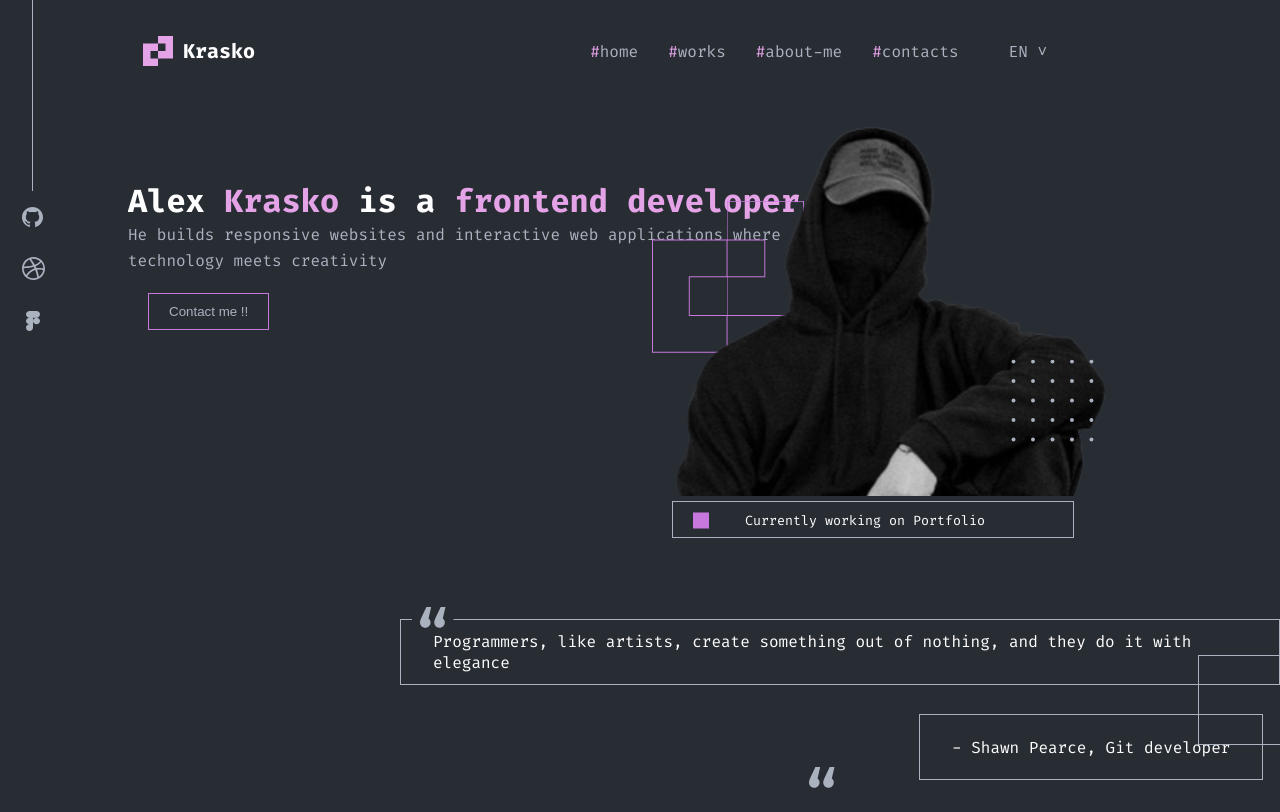
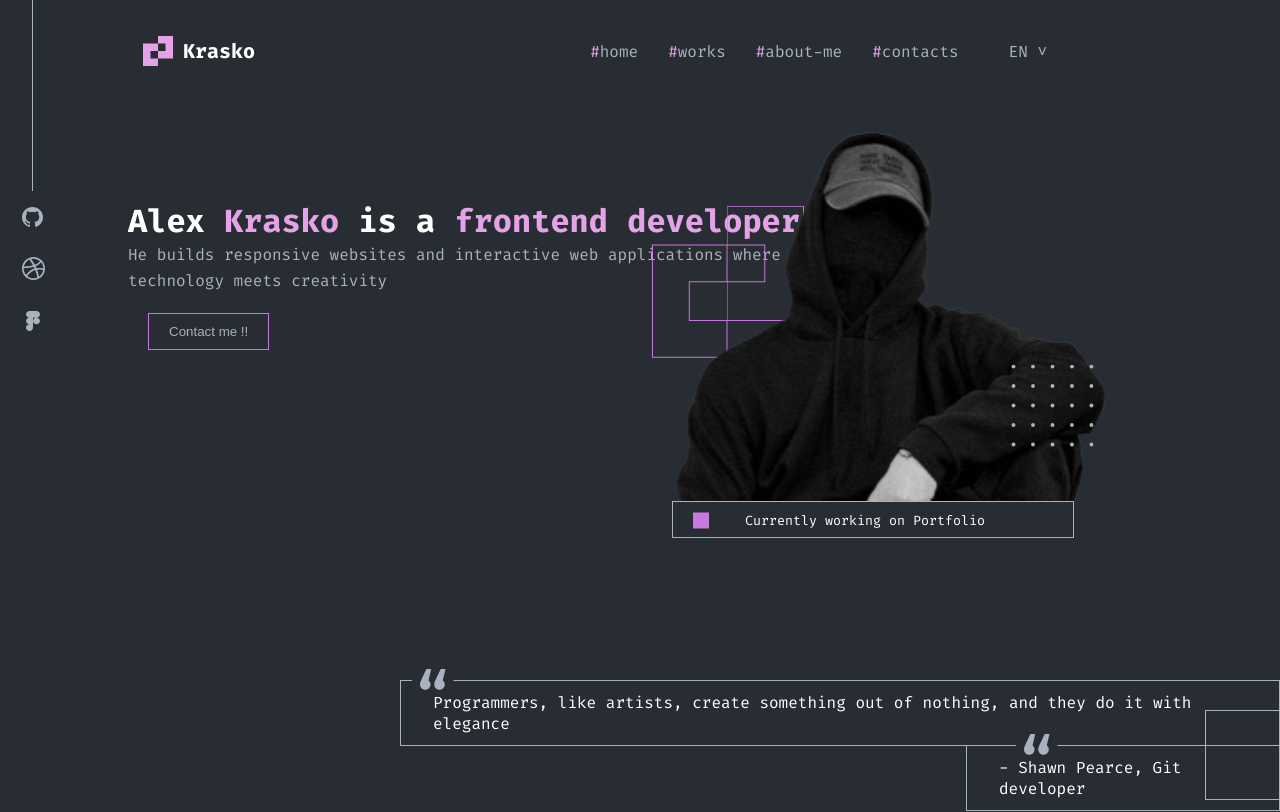
Before and after one commit to AliakseiKrasko/portfolio_project, a React app: page / in a window 1280 px wide. Shown: the top 812 px of the page. Built offline with nearby package versions, Linux system fonts and the light colour scheme.

Commit message:
styleded all project2

```diff
--- a/src/layout/section/about/About.tsx
+++ b/src/layout/section/about/About.tsx
@@ -84,5 +84,5 @@ const StyledImage = styled.img`
     justify-content: center;
     position: absolute;
     right: 180px;
-    top: 2400px;
+    top: 2130px;
 `
--- a/src/layout/section/main/Main.tsx
+++ b/src/layout/section/main/Main.tsx
@@ -33,9 +33,9 @@ export const Main = () => {
                 <StyledQuote>Programmers, like artists, create something out of nothing, and they do it with elegance</StyledQuote>
                 <StyledQuoteMini>- Shawn Pearce, Git developer</StyledQuoteMini>
                 <Icon iconId={`qutes`}
-                      style={{ position: 'absolute', left: '412px', bottom: '145px' }} zIndex={2}/>
+                      style={{ position: 'absolute', left: '412px', top: '665px' }} zIndex={2}/>
                 <Icon iconId={`qutes`}
-                      style={{ position: 'absolute', right: '427px', bottom: '-15px' }} zIndex={2}/>
+                      style={{ position: 'absolute', right: '212px', top: '730px' }} zIndex={2}/>
                 <StyledSquare></StyledSquare>
             </FlexWrapper>
         </StyledMain>
@@ -49,7 +49,7 @@ const StyledSection = styled.div`
     flex-direction: column;
     align-items: start;
     //min-width: 512px;
-    margin-top: 180px;
+    margin-top: 200px;
     //position: absolute;
     //left: 171px;
     //top: 140px;
@@ -74,7 +74,7 @@ const StyledPhoto = styled.img`
     z-index: 1;
     position: absolute;
     right: 171px;
-    top:115px;
+    top:120px;
 `
 // const StyledButton = styled.button`
 //     padding: 10px 20px;
@@ -140,7 +140,7 @@ const StyledQuote = styled.div`
     justify-content: center;
     border: 1px solid #ABB2BF;
     position: absolute;
-    bottom: 55px;
+    top: 620px;
     left: 400px;
     color: #FFFFFF;
     font-size: 16px;
@@ -156,8 +156,8 @@ const StyledQuoteMini = styled.div`
     justify-content: center;
     border: 1px solid #ABB2BF;
     position: absolute;
-    bottom: 20px;
-    left: 919px;
+    top: 745px;
+    left: 966px;
     color: #FFFFFF;
     font-size: 16px;
 `
@@ -167,7 +167,7 @@ const StyledSquare = styled.span`
     height: 90px;
     border: 1px solid #ABB2BF;
     position: absolute;
-    right: -8px;
-    bottom: 55px;
+    right: -15px;
+    top: 710px;
 
 `
```
